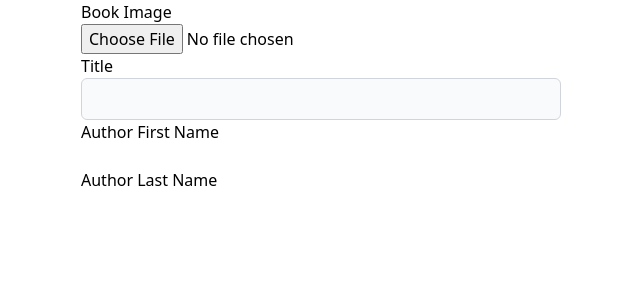
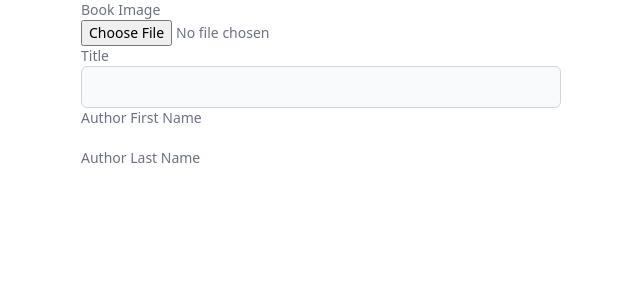
Before and after one commit to francoisdillinger/book_nook_frontend, a React (Vite) app: page / in a window 1280 px wide. Shown: the top 300 px of the page, without its empty margins (79-719 px from the left). Built offline with nearby package versions, Linux system fonts and the light colour scheme.

Commit message:
Update EditBook component styling and add input class

```diff
--- a/src/components/EditBook.tsx
+++ b/src/components/EditBook.tsx
@@ -2,7 +2,7 @@ export default function EditBook() {
 	return (
 		<form
 			action=""
-			className="w-3/4 m-auto"
+			className="w-3/4 m-auto font-medium text-gray-500 text-sm"
 		>
 			<div className="">
 				<label
@@ -12,6 +12,7 @@ export default function EditBook() {
 					Book Image
 				</label>
 				<input
+					className=""
 					type="file"
 					name="image"
 					id="image"
```
